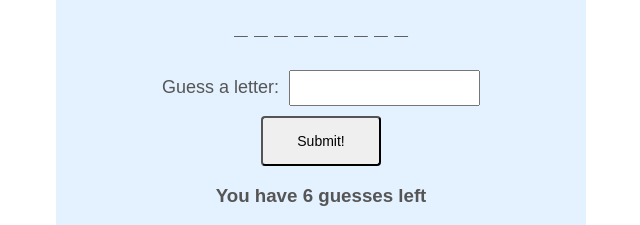
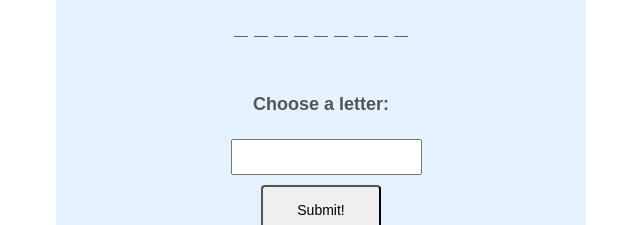
Before and after one commit to ireneden/hangman-reactredux, a React (Create React App) app: page / in a window 1280 px wide. Shown: the part 434-659 px from the top of the page, without its empty margins (319-959 px from the left). Built offline with nearby package versions, Linux system fonts and the light colour scheme.

Commit message:
Tells when user won or lost

```diff
--- a/src/App.js
+++ b/src/App.js
@@ -1,10 +1,6 @@
 import React, { Component } from 'react';
 import './App.css';
-// import InputField from './components/InputField'
-// import NewGameButton from './components/NewGameButton'
-// import Word from './components/Word'
 import Game from './components/Game'
-// import ErrorCount from './components/ErrorCount'
 
 
 class App extends Component {
--- a/src/components/ErrorCount.js
+++ b/src/components/ErrorCount.js
@@ -3,10 +3,10 @@ import PropTypes from 'prop-types'
 import { connect } from 'react-redux'
 
 
-
 class ErrorCount extends React.Component {
 
     render() {
+        if (this.props.counter === "ZERO") return alert("YOU LOST"), window.location ="/"
         return (
             <div>
                  <h3>You have {this.props.counter} guesses left </h3>
--- a/src/components/InputField.js
+++ b/src/components/InputField.js
@@ -1,6 +1,7 @@
 import React, { PureComponent } from 'react'
 import PropTypes from 'prop-types'
 import { connect } from 'react-redux'
+
 
 class InputField extends PureComponent {
   constructor(props) {
@@ -31,10 +32,11 @@ class InputField extends PureComponent {
 
 
   render() {
+
     return (
       <form onSubmit={this.handleSubmit} className='inputfield'>
         <label>
-         Guess a letter:
+         <h4>Choose a letter:</h4>
           <input name="guesses" type="text" value={this.state.guesses} onChange={this.handleChange} maxLength="1"/>
         </label>
         <button type="submit" className="hangman-button" >Submit!</button>
--- a/src/components/Word.js
+++ b/src/components/Word.js
@@ -4,11 +4,10 @@ import { connect } from 'react-redux'
 
 
 export class Word extends React.Component {
-  static propTypes = {
-    word: PropTypes.arrayOf(PropTypes.string).isRequired
-  }
+
 
   render() {
+    if (!this.props.wordToGuess.includes("_")) return alert("CONGRATS! YOU WON"), window.location ="/"
   return (
         <div>
           <h2>Guess the word!</h2>
--- a/src/reducers/counter.js
+++ b/src/reducers/counter.js
@@ -1,6 +1,6 @@
 import { NEW_GUESS } from '../actions/types'
 
-export default (state = 6, action) => {
+export default (state = 10, action) => {
   switch (action.type) {
     case NEW_GUESS :
         state -= 1
--- a/src/reducers/wordToGuess.js
+++ b/src/reducers/wordToGuess.js
@@ -13,6 +13,7 @@ export default (state = initialState, action) => {
         const newState = showGuess(word, guesses)
         return newState
 
+
     default :
       return state
 
```
